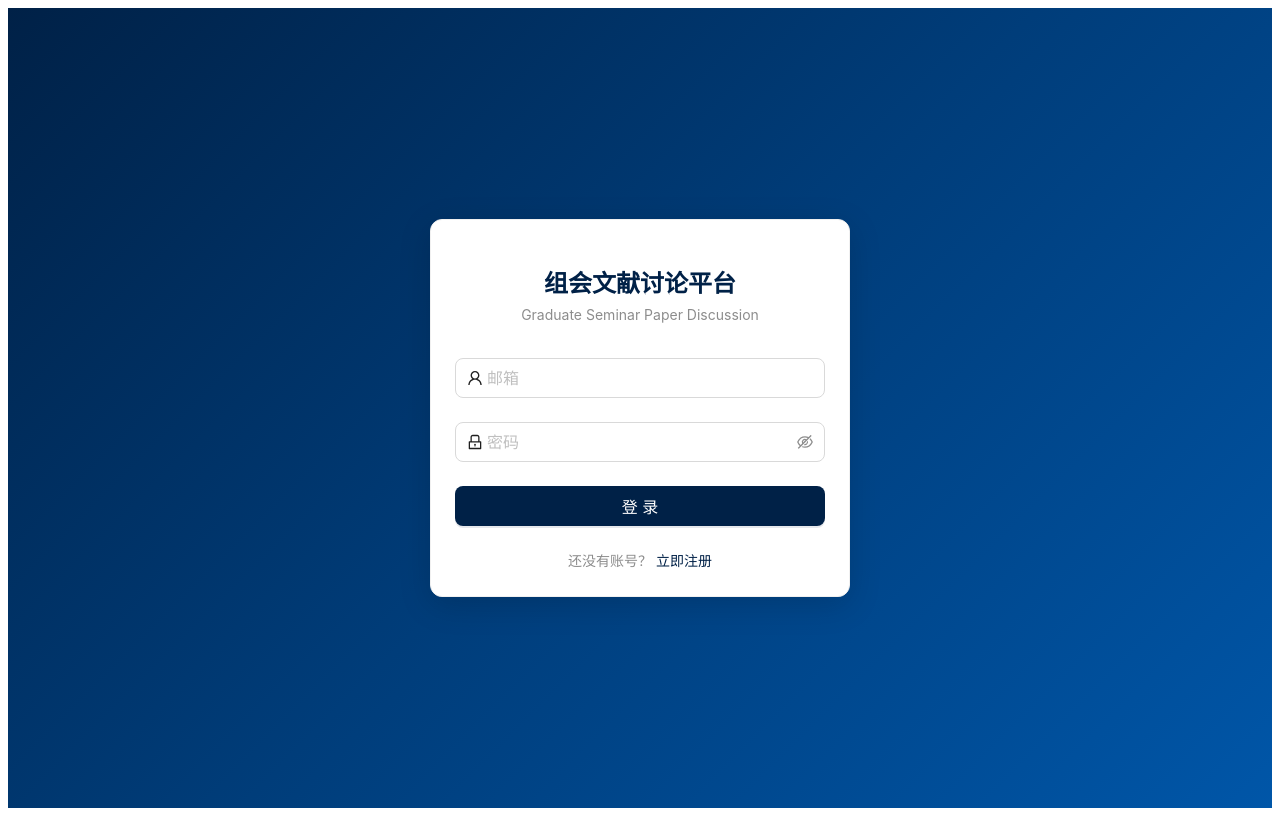
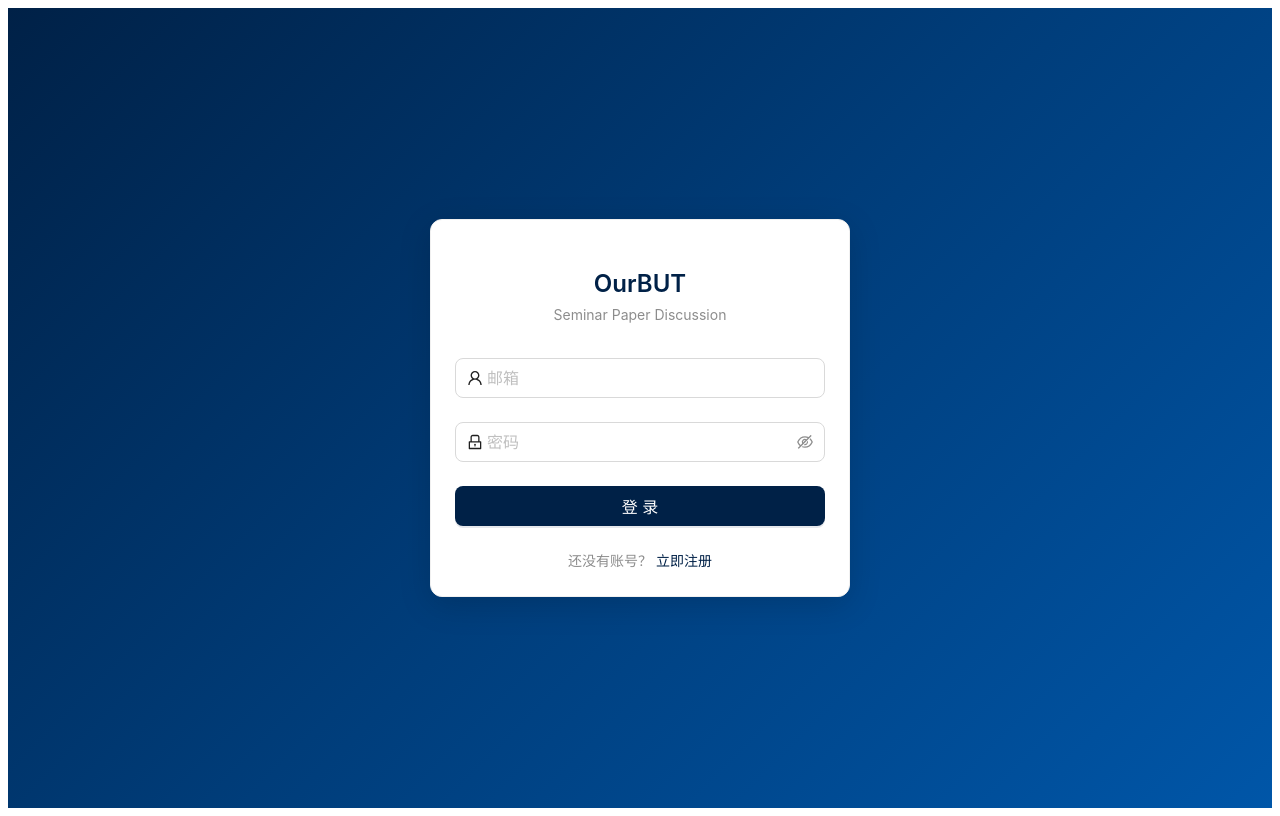
Before and after one commit to 376538511-athena/but-group-discussion, a React (Vite) app in the folder client/: page /login in a window 1280 px wide. Built offline with nearby package versions, Linux system fonts and the light colour scheme; no server answers.

Commit message:
update app branding to OurBUT

```diff
--- a/client/index.html
+++ b/client/index.html
@@ -3,7 +3,7 @@
   <head>
     <meta charset="UTF-8" />
     <meta name="viewport" content="width=device-width, initial-scale=1.0" />
-    <title>组会文献讨论平台</title>
+    <title>OurBUT</title>
     <link rel="icon" type="image/svg+xml" href="/favicon.svg" />
   </head>
   <body>
--- a/client/src/components/layout/AppLayout.tsx
+++ b/client/src/components/layout/AppLayout.tsx
@@ -75,7 +75,7 @@ const AppLayout: React.FC = () => {
               whiteSpace: 'nowrap',
             }}
           >
-            {collapsed ? '组会' : '组会文献讨论'}
+            {collapsed ? 'OB' : 'OurBUT'}
           </Text>
         </div>
         <Menu
--- a/client/src/pages/LoginPage.tsx
+++ b/client/src/pages/LoginPage.tsx
@@ -44,9 +44,9 @@ const LoginPage: React.FC = () => {
       >
         <div style={{ textAlign: 'center', marginBottom: 32 }}>
           <Title level={3} style={{ color: '#002147', marginBottom: 4 }}>
-            组会文献讨论平台
+            OurBUT
           </Title>
-          <Text type="secondary">Graduate Seminar Paper Discussion</Text>
+          <Text type="secondary">Seminar Paper Discussion</Text>
         </div>
 
         <Form name="login" onFinish={onFinish} size="large" autoComplete="off">
--- a/client/src/pages/RegisterPage.tsx
+++ b/client/src/pages/RegisterPage.tsx
@@ -55,7 +55,7 @@ const RegisterPage: React.FC = () => {
           <Title level={3} style={{ color: '#002147', marginBottom: 4 }}>
             注册新账号
           </Title>
-          <Text type="secondary">加入组会文献讨论</Text>
+          <Text type="secondary">Join OurBUT</Text>
         </div>
 
         <Form form={form} name="register" onFinish={onFinish} size="large" layout="vertical" autoComplete="off">
```
